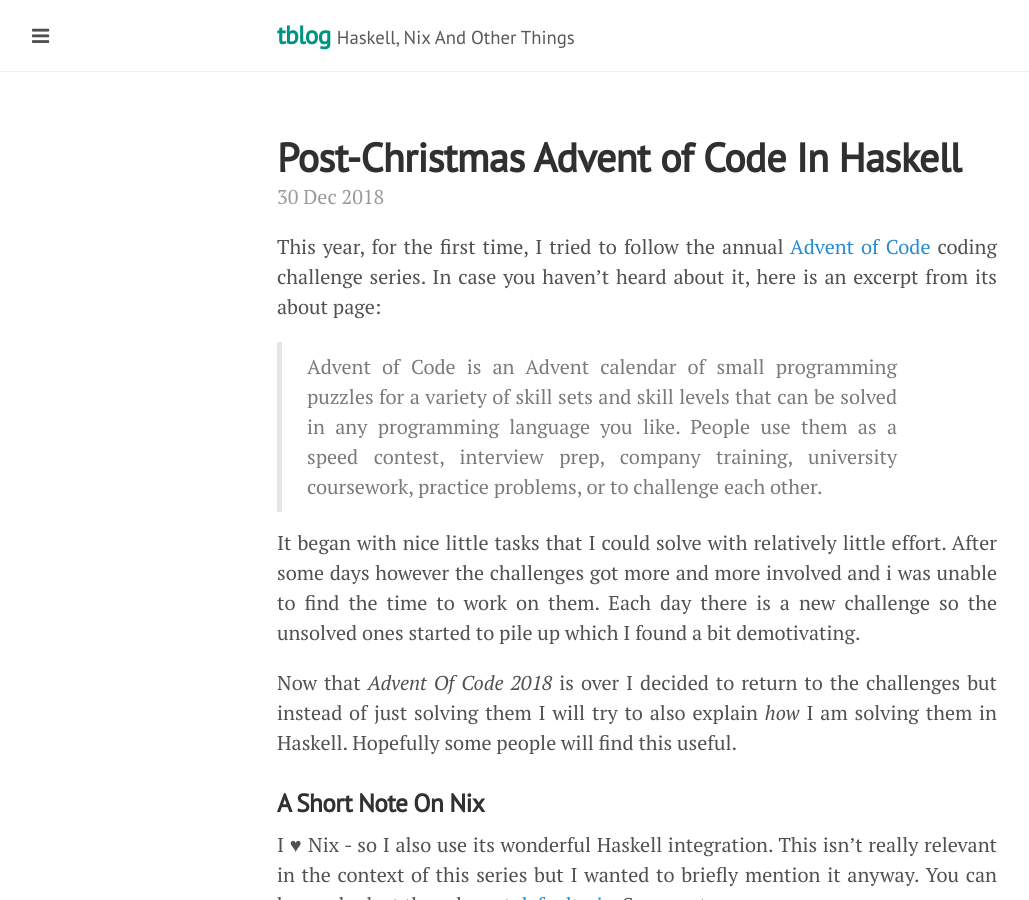
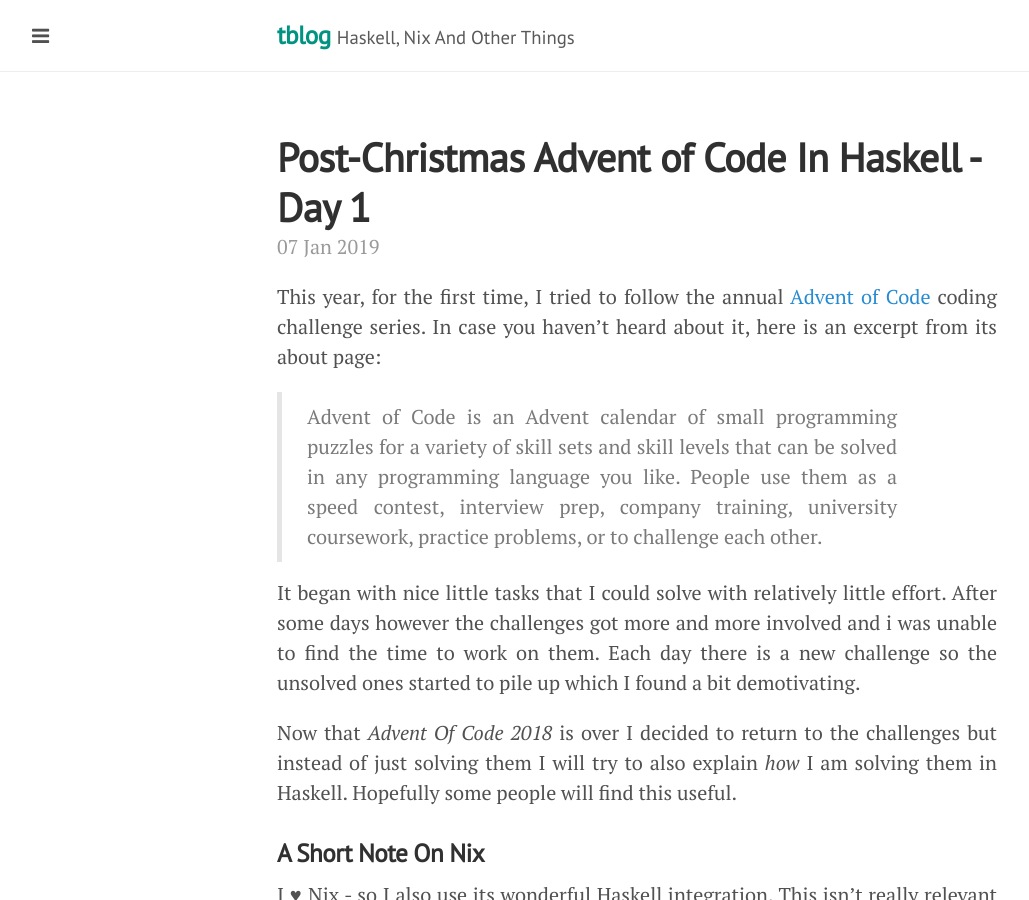
Before and after one commit to gilligan/gilligan.github.io, a Jekyll site: the page built from _posts/2019-01-07-post-christmas-advent-pt1.md, in a window 1280 px wide and 900 px high. Shown: the whole window, without its empty margins (3-1032 px from the left). Built offline with Jekyll 4.4.1, drawn with Linux system fonts in a browser that asks for light colours.

Commit message:
Rename file and add Twiter metadata

```diff
--- a/_includes/head.html
+++ b/_includes/head.html
@@ -26,6 +26,17 @@
     <script src="{{ page.custom_js }}"></script>
   {% endif %}
 
+  {% if page.layout == "post" %}
+  <!-- Twitter Card data -->
+  <meta name="twitter:card" content="summary_large_image">
+  <meta name="twitter:site" content="@tpflug">
+  <meta name="twitter:title" content="{% if page.title %}{{ page.title }}{% endif %}">
+  <meta name="twitter:description" content="{% if page.excerpt %}{{ page.excerpt | strip_html | strip_newlines | truncate: 200 }}{% else %}{{ site.description }}{% endif %}">
+  <meta name="twitter:creator" content="@tpflug">
+  <!-- Twitter summary card with large image must be at least 280x150px -->
+  <!--<meta name="twitter:image:src" content="{{ "/img/" | append: page.feature_image | prepend: site.baseurl | prepend: site.url }}">-->
+  {% endif %}
+
   <link rel="stylesheet" href="https://fonts.googleapis.com/css?family=PT+Serif:400,400italic,700%7CPT+Sans:400" />
   <link rel="stylesheet" href="https://maxcdn.bootstrapcdn.com/font-awesome/4.7.0/css/font-awesome.min.css" />
 
--- a/_posts/2018-12-30-post-christmas-advent-pt1.md
+++ b/_posts/2019-01-07-post-christmas-advent-pt1.md
@@ -1,6 +1,6 @@
 ---
 layout: post
-title: "Post-Christmas Advent of Code In Haskell"
+title: "Post-Christmas Advent of Code In Haskell - Day 1"
 description: "Solving Advent of Code with Haskell - slowly."
 ---
 
```
